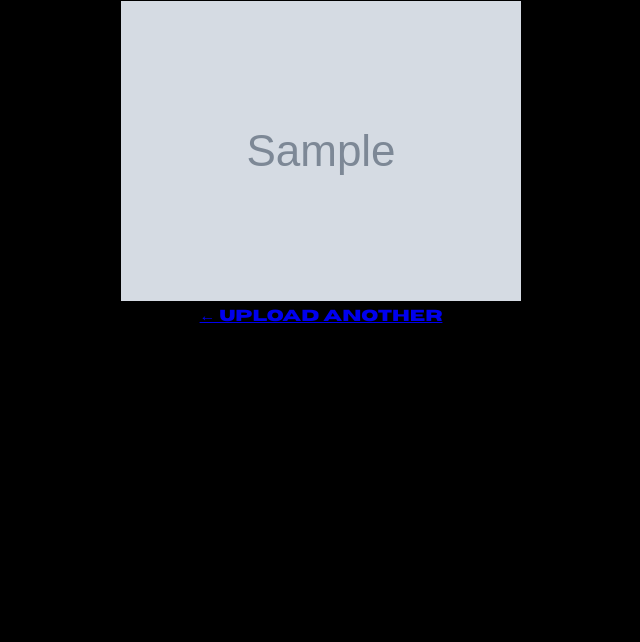
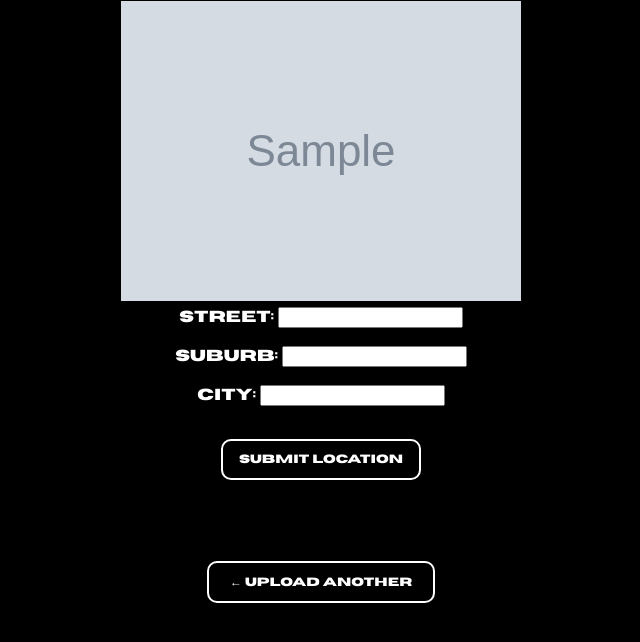
Before and after one commit to HarrisKucukalic/CNNDLAT3, a Flask app: template Final/templates/dog_results.html in a window 1280 px wide. Shown: the part 89-731 px from the top of the page, without its empty margins (319-959 px from the left). Run offline with Flask 3, Linux system fonts and the light colour scheme; the template is opened without the code that fills it: most values are stand-ins (such as "Sample title", 1, 10 or a date in 2020); grey boxes marked "Sample" are stand-in pictures.

Commit message:
Added Location Upload Field

```diff
--- a/Final/main.py
+++ b/Final/main.py
@@ -118,6 +118,17 @@ def dog_upload():
             return render_template('dog_results.html', image_uri=img_uri)
     return render_template('dog_upload.html')
 
+@app.route('/submit_location', methods=['POST'])
+def submit_location():
+    street = request.form['street']
+    suburb = request.form['suburb']
+    city = request.form['city']
+    source = request.form.get('source')
+    if source in ['human', 'dog']:
+        return jsonify({"message": "Location uploaded successfully"})
+    else:
+        return jsonify({"error": "Unknown source"}), 400
+
 def gen(camera):
     while True:
         frame = camera.get_frame()
--- a/Final/static/style.css
+++ b/Final/static/style.css
@@ -142,3 +142,24 @@ p {
     text-decoration: none;
     border-radius: 5px;
 }
+
+.sub-btn {
+    display: block;
+    margin: 15px auto;
+    padding: 12px 12px;
+    font-size: 12px;
+    font-family: 'Horizon', sans-serif;
+    background-color: #000;
+    color: white;
+    border: 2px solid white;
+    border-radius: 10px;
+    text-decoration: none;
+    transition: all 0.3s ease;
+    width: 200px;
+}
+
+.sub-btn:hover {
+    background-color: white;
+    color: black;
+    border: 2px solid black;
+}
--- a/Final/templates/dog_results.html
+++ b/Final/templates/dog_results.html
@@ -9,6 +9,42 @@
     <h1>Prediction Result</h1>
     <img src="{{ image_uri }}" alt="Prediction Output" style="max-width: 100%; border: 2px solid black;">
     <br>
-    <a href="{{ url_for('dog_upload') }}">← Upload Another</a>
+    <form id="locationForm">
+         <form action="{{ url_for('submit_location') }}" method="post">
+             <input type="hidden" name="source" value="dog">
+             <label for="street">Street:</label>
+             <input type="text" id="street" name="street" required><br><br>
+
+             <label for="suburb">Suburb:</label>
+             <input type="text" id="suburb" name="suburb" required><br><br>
+
+            <label for="city">City:</label>
+            <input type="text" id="city" name="city" required><br><br>
+
+            <input type="submit" class="sub-btn" value="Submit Location">
+             {% if location_uploaded %}
+                <p style="color: green; font-weight: bold;">Uploaded successfully</p>
+            {% endif %}
+        </form>
+    </form>
+    <p id="uploadMsg" style="color: green; font-weight: bold;"></p>
+
+    <script>
+    document.getElementById('locationForm').addEventListener('submit', function(e) {
+        e.preventDefault();
+        const formData = new FormData(this);
+
+        fetch('{{ url_for("submit_location") }}', {
+            method: 'POST',
+            body: formData
+        }).then(res => res.text())
+          .then(data => {
+              document.getElementById('uploadMsg').innerText = "Uploaded successfully";
+          });
+    });
+    </script>
+    <br>
+
+    <a href="{{ url_for('dog_upload') }}" class="sub-btn">← Upload Another</a>
 </body>
 </html>
```
Also changed, not shown: Final/templates/human_results.html (+33 -1 lines).
